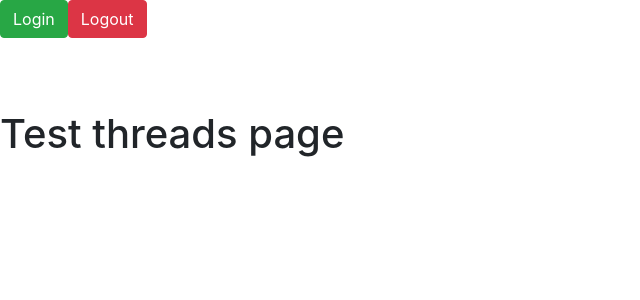
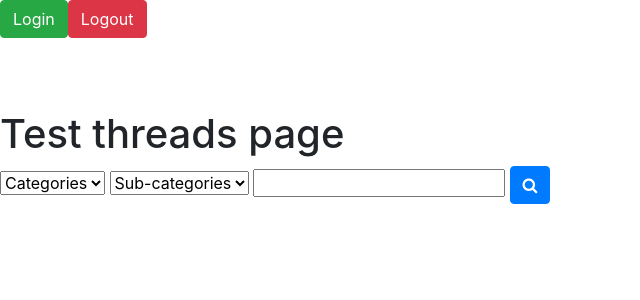
Before and after one commit to andrewsui/tgc07-project03, a Flask app: page /threads in a window 1280 px wide. Shown: the top 300 px of the page, without its empty margins (0-640 px from the left). Run offline with Flask 2, Linux system fonts and the light colour scheme; data that the repository does not hold is empty; some libraries are stand-ins or nearby versions.

Commit message:
Add placeholder search input fields to html template

```diff
--- a/templates/threads/all-threads.html
+++ b/templates/threads/all-threads.html
@@ -14,6 +14,19 @@
 
 {% block content %}
     <h1>Test threads page</h1>
+    <form action="" method="get">
+        <div>
+            <select name="categories" id="categories">
+                <option value="">Categories</option>
+            </select>
+            <select name="sub_categories" id="sub_categories">
+                <option value="">Sub-categories</option>
+            </select>
+            <input type="text" name="search-box" id="search-box">
+            <span><button class="btn btn-primary" type="submit"><i class="fa fa-search" aria-hidden="true"></i></button></span>
+        </div>
+    </form>
+    <br>
     {% for thread in threads %}
         {{ thread }}
         <i id="down-{{ thread._id }}" class="vote-btn vote-down fa fa-thumbs-o-down" aria-hidden="true"></i>
```
